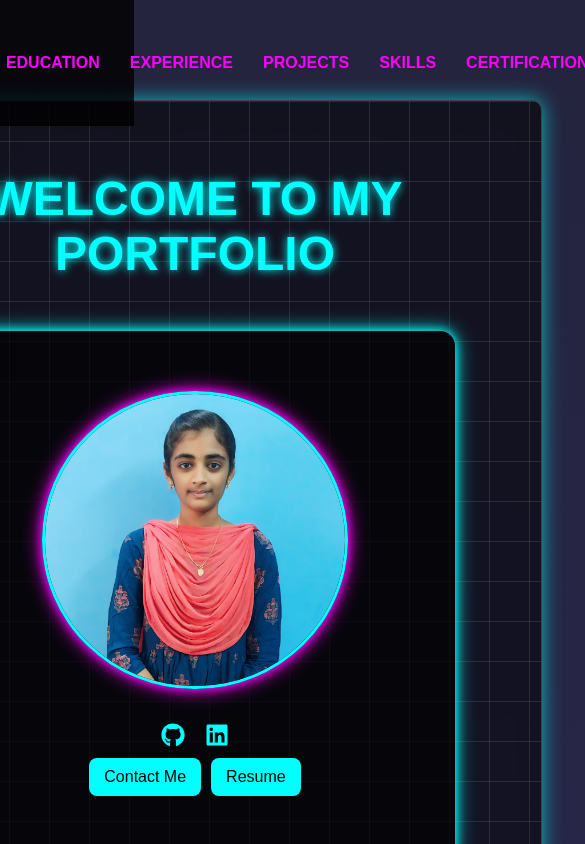
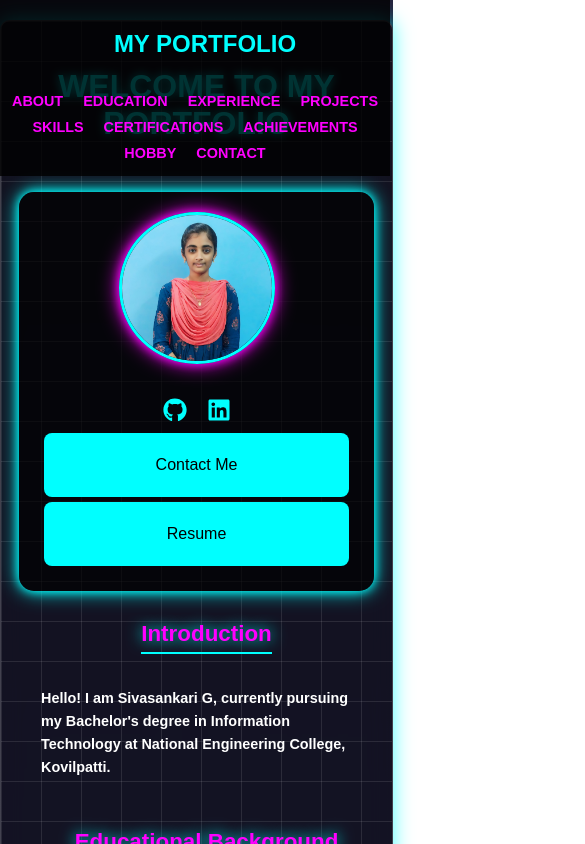
Before and after one commit to Sivag28/My-Portfolio, a React (Create React App) app: page / in a window 390 px wide. Shown: the top 844 px of the page, 585 px wide, since content can reach past the window. Built offline with nearby package versions, Linux system fonts and the light colour scheme.

Commit message:
Improved mobile responsiveness

```diff
--- a/src/App.css
+++ b/src/App.css
@@ -1,4 +1,5 @@
 /* General Styling */
+
 body {
     font-family: "Poppins", sans-serif;
     margin: 0;
@@ -1035,3 +1036,212 @@ box-shadow: 0 0 10px #00FFFF,
 .next {
   right: -100px; /* Moves it completely outside */
 }
+/* Mobile Responsiveness */
+@media (max-width: 768px) {
+  /* General Adjustments */
+  body {
+    padding: 0;
+    overflow-x: hidden;
+  }
+
+  /* Navigation */
+  .sticky-header {
+    flex-direction: column;
+    padding: 10px 0;
+  }
+
+  .sticky-header nav {
+    margin-top: 10px;
+    display: flex;
+    flex-wrap: wrap;
+    justify-content: center;
+  }
+
+  .sticky-header nav a {
+    margin: 5px 10px;
+    font-size: 0.9rem;
+  }
+
+  /* Sections */
+  .section {
+    width: 90%;
+    margin: 20px auto;
+    padding: 20px;
+  }
+
+  /* About Section */
+  .profile-container {
+    width: 90%;
+    padding: 20px;
+  }
+
+  .profile-pic {
+    width: 200px;
+  }
+
+  /* Timeline */
+  .timeline {
+    flex-direction: column;
+    align-items: center;
+    padding: 20px 0;
+  }
+
+  .timeline::before {
+    height: 100%;
+    width: 4px;
+    left: 50%;
+    top: 0;
+    transform: translateX(-50%);
+  }
+
+  .timeline-item {
+    margin-bottom: 30px;
+    min-width: 80%;
+  }
+
+  /* Projects */
+  .project-container {
+    flex-direction: column;
+    align-items: center;
+  }
+
+  .project-card {
+    width: 90%;
+  }
+
+  /* Skills */
+  .skills-container {
+    justify-content: center;
+  }
+
+  .skill-card {
+    width: 100px;
+    padding: 10px;
+  }
+
+  /* Contact */
+  .contact-card {
+    width: 90%;
+  }
+
+  /* Hobby Slideshow */
+  .slideshow-container {
+    width: 90%;
+  }
+
+  .nav-button {
+    position: relative;
+    margin: 10px auto;
+    top: auto;
+    left: auto;
+    right: auto;
+    transform: none;
+  }
+
+  .prev, .next {
+    left: 0;
+    right: 0;
+    margin: 10px auto;
+  }
+
+  /* Experience */
+  .experience-container {
+    width: 90%;
+  }
+
+  .experience-images {
+    flex-direction: column;
+    align-items: center;
+  }
+
+  .experience-thumbnail {
+    width: 250px;
+    height: 250px;
+  }
+
+  /* Certifications */
+  .courses-container {
+    flex-direction: column;
+    align-items: center;
+  }
+
+  .course-card {
+    width: 90%;
+  }
+}
+
+/* Smaller Phones */
+@media (max-width: 480px) {
+  .section h1 {
+    font-size: 2rem;
+  }
+
+  .profile-pic {
+    width: 150px;
+  }
+
+  .about-content h2 {
+    font-size: 1.4rem;
+  }
+
+  .about-content p {
+    font-size: 0.9rem;
+  }
+
+  .skill-card {
+    width: 80px;
+    padding: 8px;
+  }
+
+  .icon {
+    font-size: 30px;
+  }
+
+  .slideshow-image {
+    height: 300px;
+  }
+}
+/* Make buttons and links more touch-friendly */
+.btn, .nav-button, .contact-card a {
+  min-width: 44px;
+  min-height: 44px;
+  display: flex;
+  align-items: center;
+  justify-content: center;
+}
+
+/* Prevent hover effects from sticking on mobile */
+@media (hover: none) {
+  .section:hover,
+  .project-card:hover,
+  .skill-card:hover,
+  .course-card:hover,
+  .achievement-card:hover,
+  .contact-card:hover {
+    transform: none !important;
+    box-shadow: 0 0 10px #00FFFF, 0 0 20px #00FFFF !important;
+  }
+}
+/* Touch device specific styles */
+.touch-device .section,
+.touch-device .project-card,
+.touch-device .skill-card,
+.touch-device .course-card,
+.touch-device .achievement-card,
+.touch-device .contact-card {
+  transition: none !important;
+}
+
+.touch-device .timeline-item.touched {
+  transform: scale(0.95);
+  box-shadow: 0 0 15px #00FFFF !important;
+}
+
+/* Larger tap targets for mobile */
+.touch-device nav a {
+  padding: 10px 15px;
+}
+
+.touch-device .btn {
+  padding: 12px 20px;
+}
--- a/src/App.js
+++ b/src/App.js
@@ -68,6 +68,37 @@ const App = () => {
 
     return () => window.removeEventListener("scroll", revealOnScroll);
   }, []);
+  // Detect touch devices and add appropriate classes
+if ('ontouchstart' in window || navigator.maxTouchPoints) {
+  document.body.classList.add('touch-device');
+}
+
+// Close modals when clicking outside on mobile
+document.addEventListener('DOMContentLoaded', function() {
+  const modals = document.querySelectorAll('.modal-overlay');
+
+  modals.forEach(modal => {
+    modal.addEventListener('click', function(e) {
+      if (e.target === modal) {
+        modal.classList.remove('active');
+      }
+    });
+  });
+
+  // Better touch handling for timeline
+  const timelineItems = document.querySelectorAll('.timeline-item');
+  timelineItems.forEach(item => {
+    item.addEventListener('touchstart', function() {
+      this.classList.add('touched');
+    });
+
+    item.addEventListener('touchend', function() {
+      setTimeout(() => {
+        this.classList.remove('touched');
+      }, 200);
+    });
+  });
+});
   const [selectedTopic, setSelectedTopic] = useState(null);
   const [selectedCertIndex, setSelectedCertIndex] = useState(0);
 // Drawing images array
```
